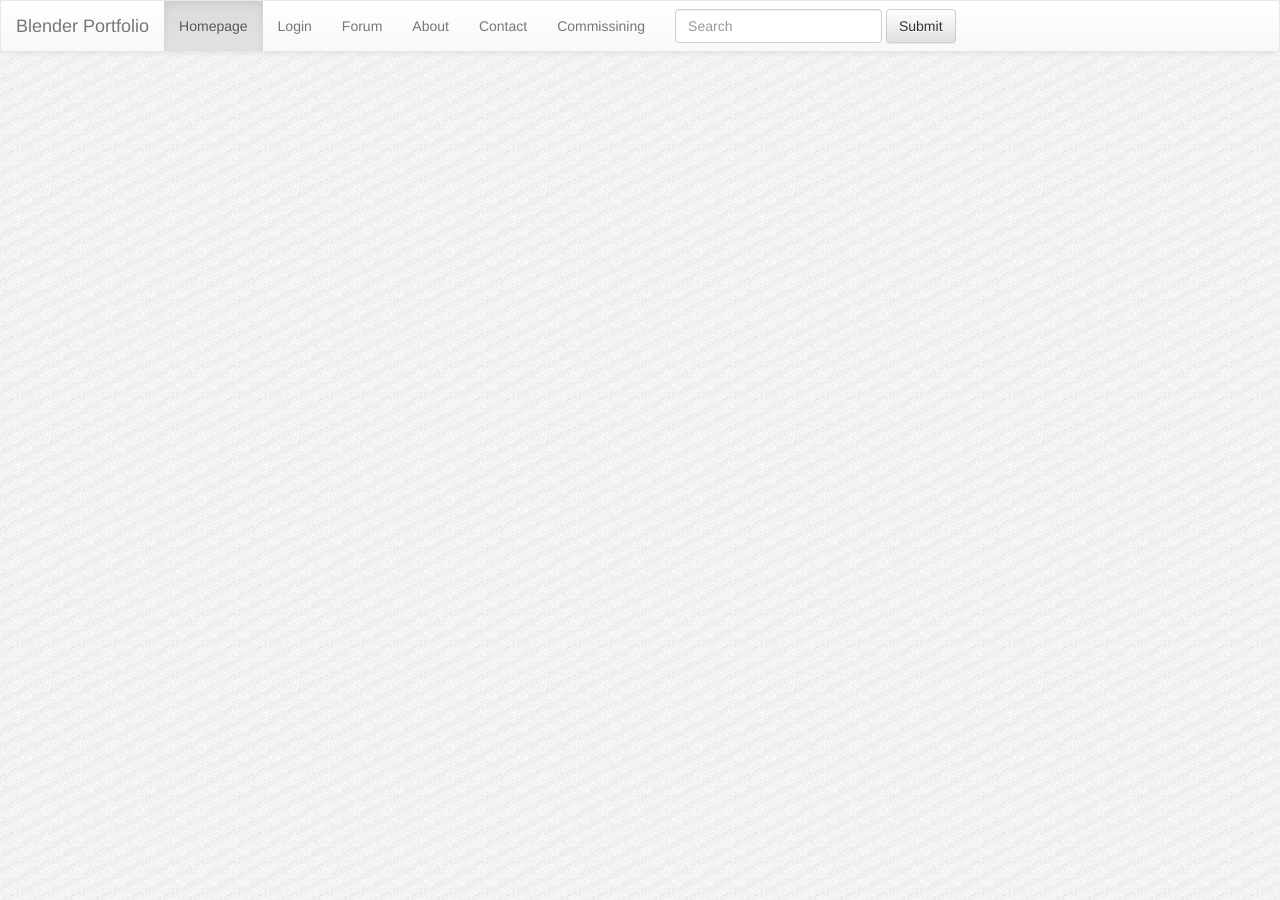
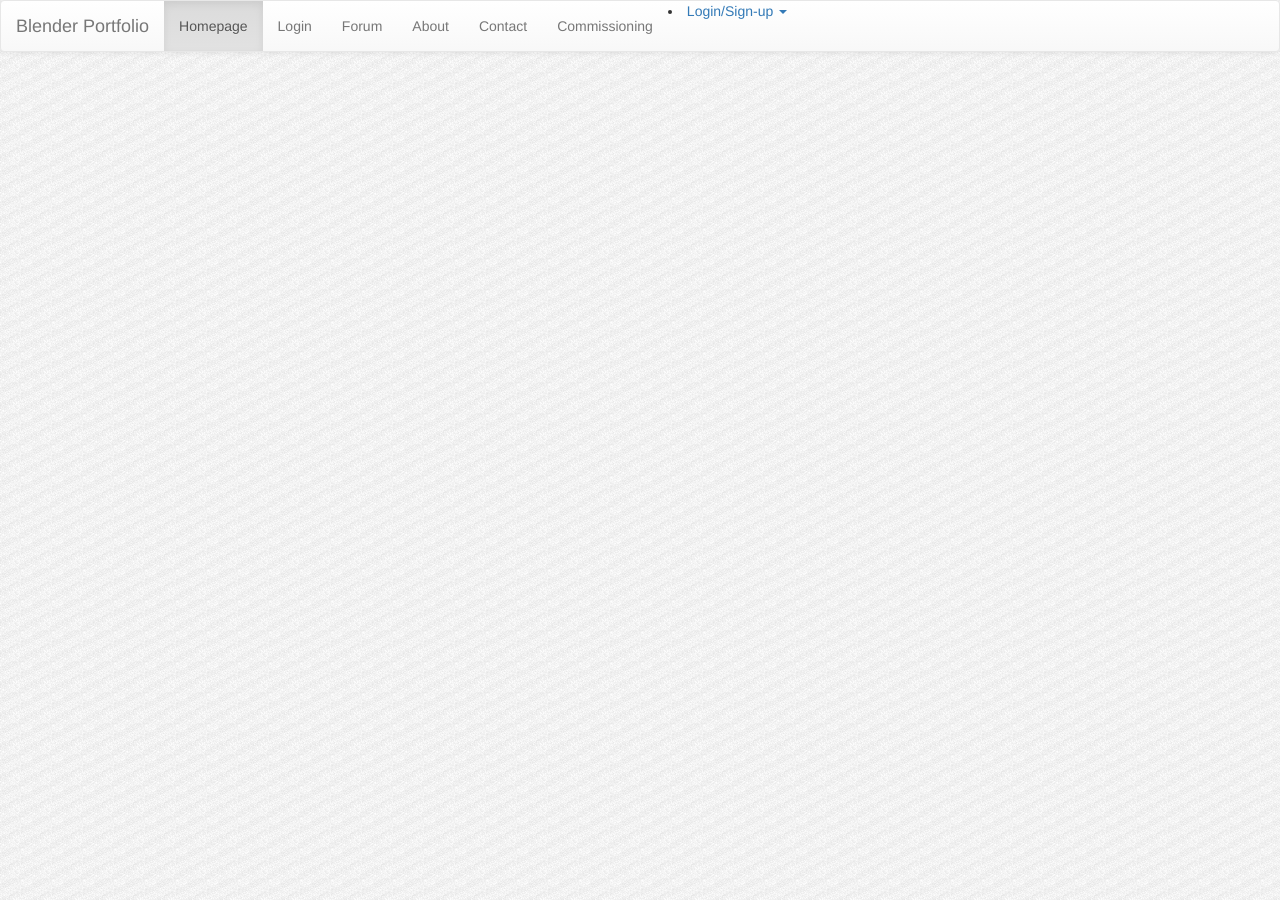
Before and after one commit to slothgamez/fireplex.github.io, a Jekyll site: the page bootstrap.html, which Jekyll copies as it is, in a window 1280 px wide. Built offline with Jekyll 4.4.1, drawn with Linux system fonts in a browser that asks for light colours; nearby versions of some CDN libraries.

Commit message:
Update bootstrap.html

```diff
--- a/bootstrap.html
+++ b/bootstrap.html
@@ -50,14 +50,17 @@
         <li><a href="#">Forum </a></li>
         <li><a href="#">About </a></li>
         <li><a href="#">Contact </a></li>
-        <li><a href="#">Commissining </a></li>
+        <li><a href="#">Commissioning </a></li>
       </ul>
-      <form class="navbar-form navbar-left">
-        <div class="form-group">
-          <input type="text" class="form-control" placeholder="Search">
-        </div>
-        <button type="submit" class="btn btn-default">Submit</button>
-      </form>
+        <li class="dropdown">
+          <a href="#" class="dropdown-toggle" data-toggle="dropdown" role="button" aria-haspopup="true" aria-expanded="false">Login/Sign-up <span class="caret"></span></a>
+          <ul class="dropdown-menu">
+            <li><a href="#">Login </a></li>
+            <li><a href="#">Sign up </a></li>
+            <li role="separator" class="divider"></li>
+            <li><a href="#" style="font-size: 50%;">Forgot your password? </a></li>
+          </ul>
+        </li>
     </div><!-- /.navbar-collapse -->
   </div><!-- /.container-fluid -->
 </nav>
```
